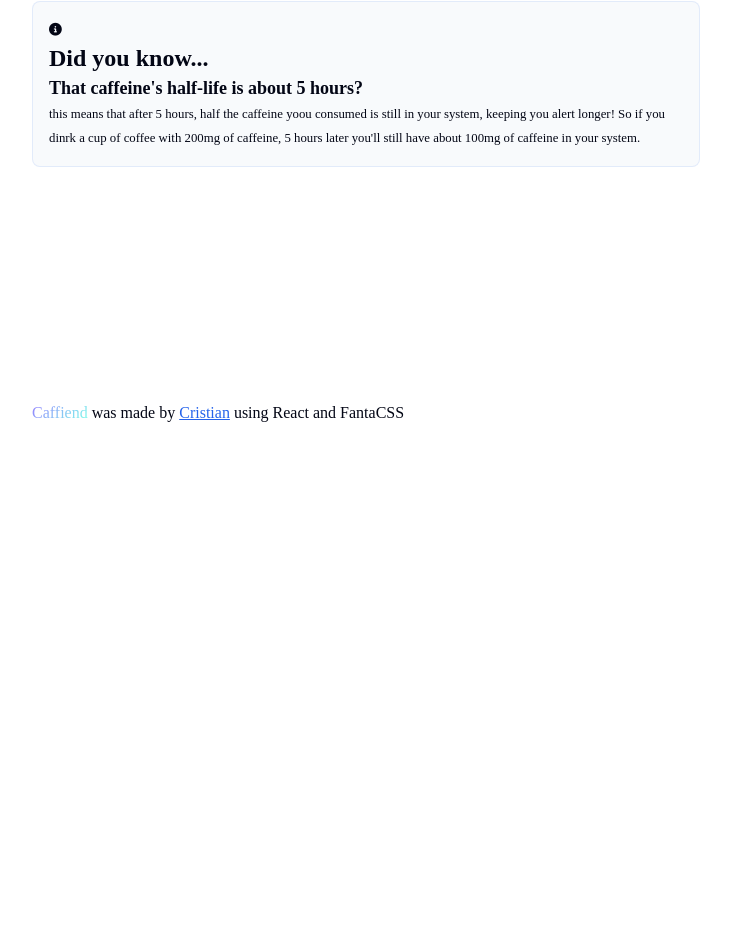
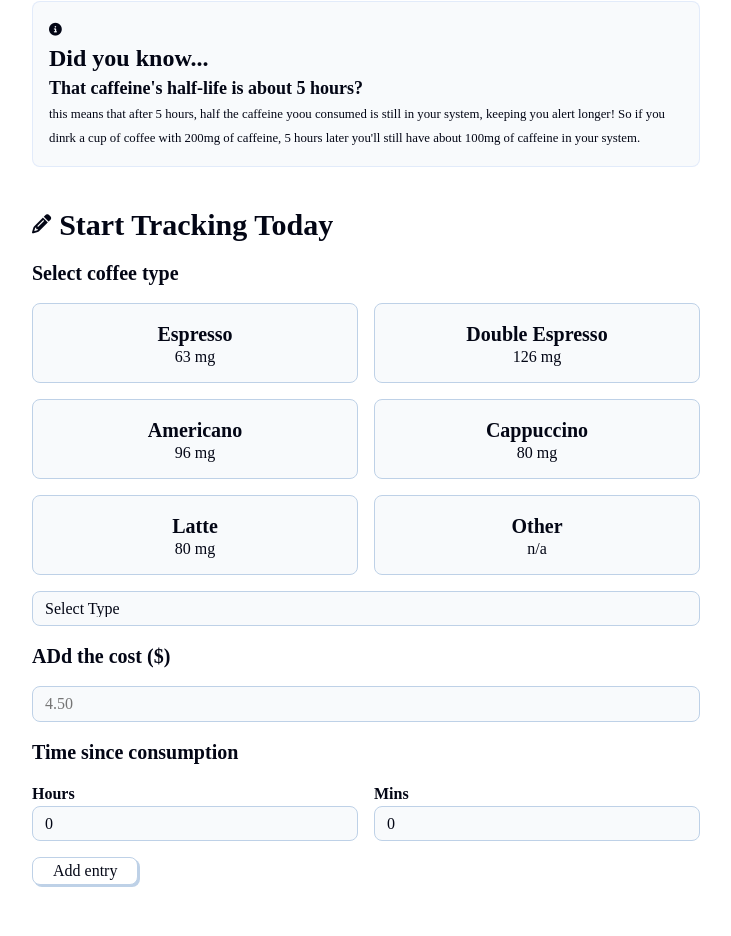
Before and after one commit to Cr1sti4n85/caffiend, a React (Vite) app: page / in a window 1280 px wide. Shown: the part 327-1263 px from the top of the page, without its empty margins (274-1005 px from the left). Before the commit the page ends 800 px from the top, so only its background shows below. Built offline with nearby package versions, Linux system fonts and the light colour scheme; a web font is replaced by a local one.

Commit message:
Build Coffee Form layout and styles

```diff
--- a/src/components/CoffeeForm.jsx
+++ b/src/components/CoffeeForm.jsx
@@ -1,5 +1,77 @@
+import { coffeeOptions } from "../utils";
+
 function CoffeeForm() {
-  return <></>;
+  const hours = [
+    0, 1, 2, 3, 4, 5, 6, 7, 8, 9, 10, 11, 12, 13, 14, 15, 16, 17, 18, 19, 20,
+    21, 22, 23,
+  ];
+
+  const mins = [0, 5, 10, 15, 20, 25, 30, 35, 40, 45, 50, 55, 60];
+  return (
+    <>
+      <div className="section-header">
+        <i className="fa-solid fa-pencil"></i>
+        <h2>Start Tracking Today</h2>
+      </div>
+      <h4>Select coffee type</h4>
+      <div className="coffee-grid">
+        {coffeeOptions.slice(0, 5).map((option, optindex) => {
+          return (
+            <button className="button-card" key={optindex}>
+              <h4>{option.name}</h4>
+              <p>{option.caffeine} mg</p>
+            </button>
+          );
+        })}
+        <button className="button-card">
+          <h4>Other</h4>
+          <p>n/a</p>
+        </button>
+      </div>
+      <select name="coffee-list" id="coffee-list">
+        <option value={null}>Select Type</option>
+        {coffeeOptions.map((option, optIndex) => {
+          return (
+            <option value={option.name} key={optIndex}>
+              {option.name} ({option.caffeine}mg)
+            </option>
+          );
+        })}
+      </select>
+      <h4>ADd the cost ($)</h4>
+      <input type="number" className="w-full" placeholder="4.50" />
+      <h4>Time since consumption</h4>
+      <div className="time-entry">
+        <div>
+          <h6>Hours</h6>
+          <select name="hours-select" id="hours-select">
+            {hours.map((hour, index) => {
+              return (
+                <option key={index} value={hour}>
+                  {hour}
+                </option>
+              );
+            })}
+          </select>
+        </div>
+        <div>
+          <h6>Mins</h6>
+          <select name="mins-select" id="mins-select">
+            {mins.map((min, index) => {
+              return (
+                <option key={index} value={min}>
+                  {min}
+                </option>
+              );
+            })}
+          </select>
+        </div>
+      </div>
+      <button>
+        <p>Add entry</p>
+      </button>
+    </>
+  );
 }
 
 export default CoffeeForm;
--- a/src/index.css
+++ b/src/index.css
@@ -33,6 +33,10 @@ main h1 {
   padding-top: 1.5rem;
 }
 
+h2 {
+  padding-top: 1.5rem;
+}
+
 .benefits-list {
   display: flex;
   flex-direction: column;
@@ -54,6 +58,43 @@ main h1 {
   gap: 0.5rem;
 }
 
+.section-header {
+  display: flex;
+  align-items: center;
+  gap: 0.5rem;
+}
+
+.section-header i {
+  padding-top: 1.5rem;
+  font-size: 1.2rem;
+}
+
+.coffee-grid {
+  display: grid;
+  grid-template-columns: repeat(2, minmax(0, 1fr));
+  gap: 1rem;
+}
+
+.coffee-grid button {
+  display: flex;
+  flex-direction: column;
+  justify-content: center;
+  align-items: center;
+  width: 100%;
+}
+
+.stats-grid,
+.time-entry {
+  display: grid;
+  grid-template-columns: repeat(2, minmax(0, 1fr));
+  gap: 1rem;
+}
+
+.w-full {
+  width: 100%;
+  max-width: unset;
+}
+
 footer {
   padding: 2rem 0;
   display: flex;
```
